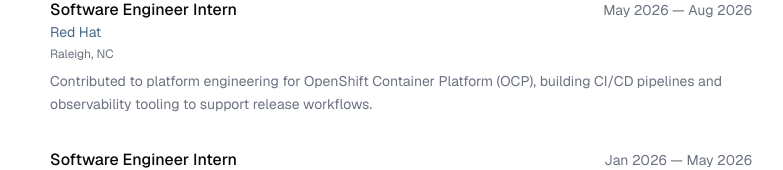
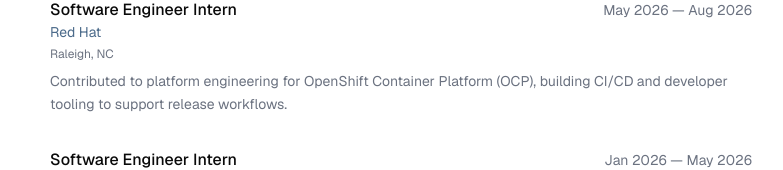
Before and after one commit to arnavmeduri/arnavmeduri.github.io, a Next.js app: page /work in a window 1280 px wide. Shown: the part 186-356 px from the top of the page, without its empty margins (248-1031 px from the left). Built offline with nearby package versions, Linux system fonts and the light colour scheme.

Commit message:
Refine Red Hat internship description wording

```diff
--- a/src/app/work/page.tsx
+++ b/src/app/work/page.tsx
@@ -7,7 +7,7 @@ const experiences = [
     location: "Raleigh, NC",
     period: "May 2026 — Aug 2026",
     description:
-      "Contributed to platform engineering for OpenShift Container Platform (OCP), building CI/CD pipelines and observability tooling to support release workflows.",
+      "Contributed to platform engineering for OpenShift Container Platform (OCP), building CI/CD and developer tooling to support release workflows.",
   },
   {
     role: "Software Engineer Intern",
```
